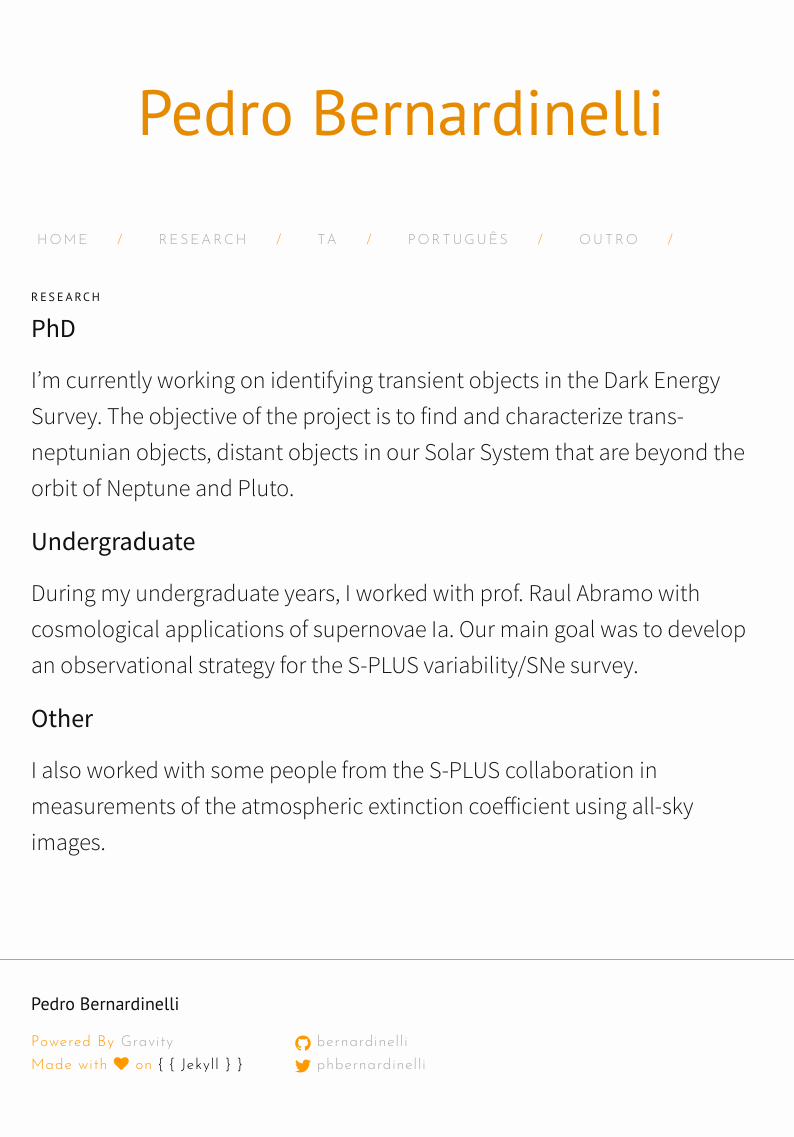
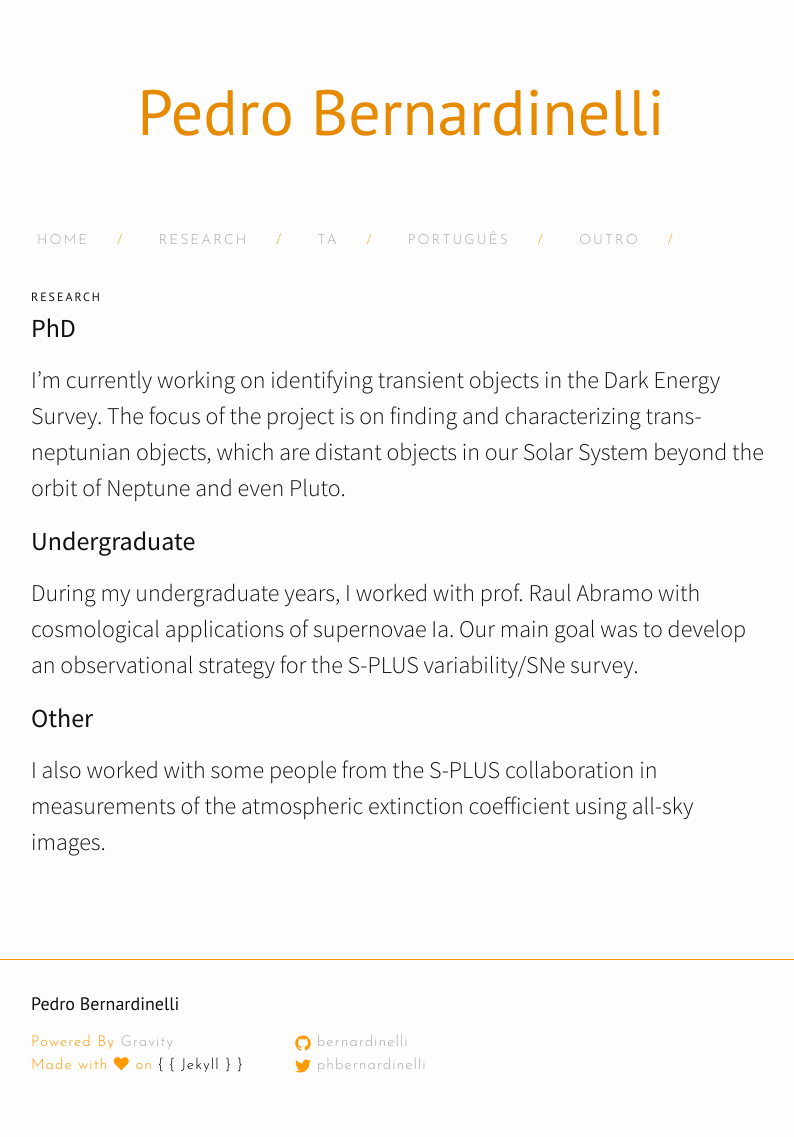
Before and after one commit to bernardinelli/bernardinelli.github.io, a Jekyll site: the page built from index01-research.md, in a window 1280 px wide. Shown: the whole page, without its empty margins (239-1033 px from the left). Built offline with Jekyll 4.4.1, drawn with Linux system fonts in a browser that asks for light colours; nearby versions of some CDN libraries.

Commit message:
Update index01-research.md

```diff
--- a/index01-research.md
+++ b/index01-research.md
@@ -5,7 +5,7 @@ permalink: /research/
 ---
 
 ### PhD ###
-I'm currently working on identifying transient objects in the Dark Energy Survey. The objective of the project is to find and characterize trans-neptunian objects, distant objects in our Solar System that are beyond the orbit of Neptune and Pluto.
+I'm currently working on identifying transient objects in the Dark Energy Survey. The focus of the project is on finding and characterizing trans-neptunian objects, which are distant objects in our Solar System beyond the orbit of Neptune and even Pluto.
 
 ### Undergraduate ###
 During my undergraduate years, I worked with prof. Raul Abramo with cosmological applications of supernovae Ia. Our main goal was to develop an observational strategy for the S-PLUS variability/SNe survey.
```
